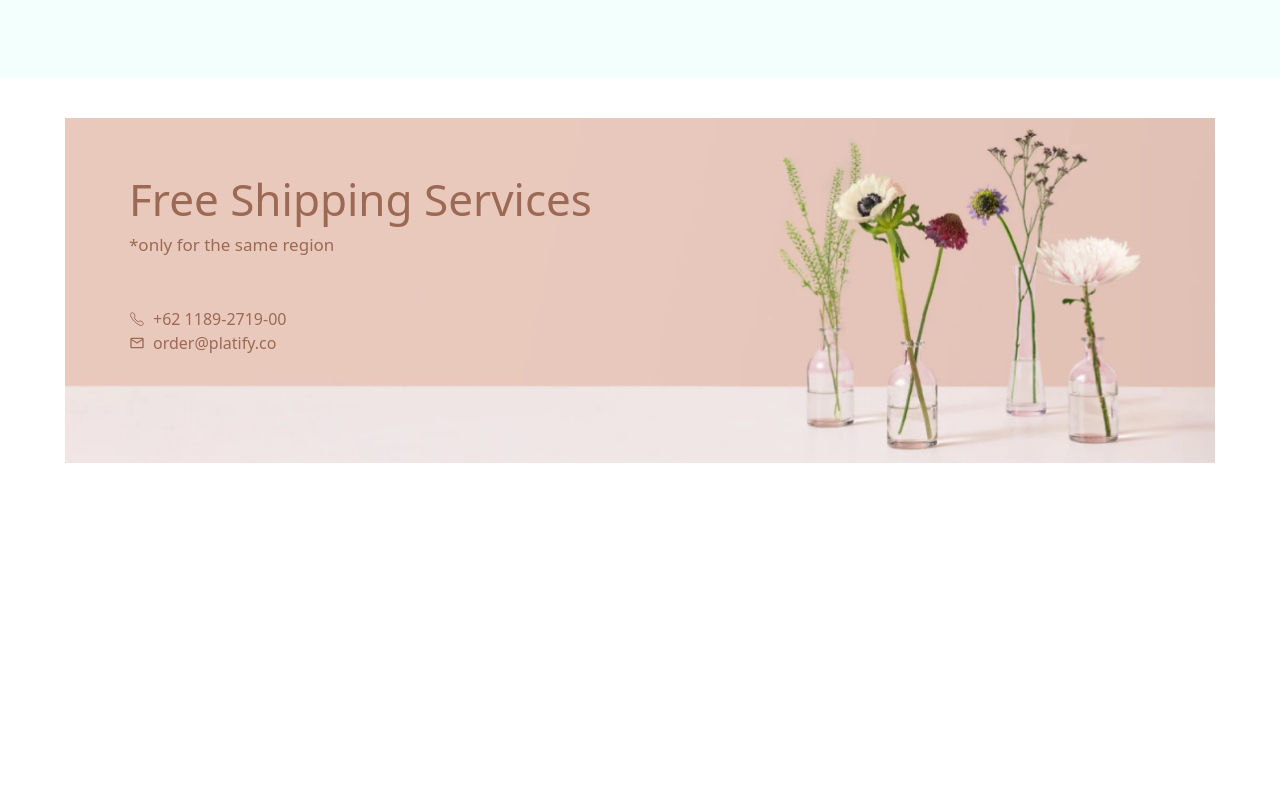
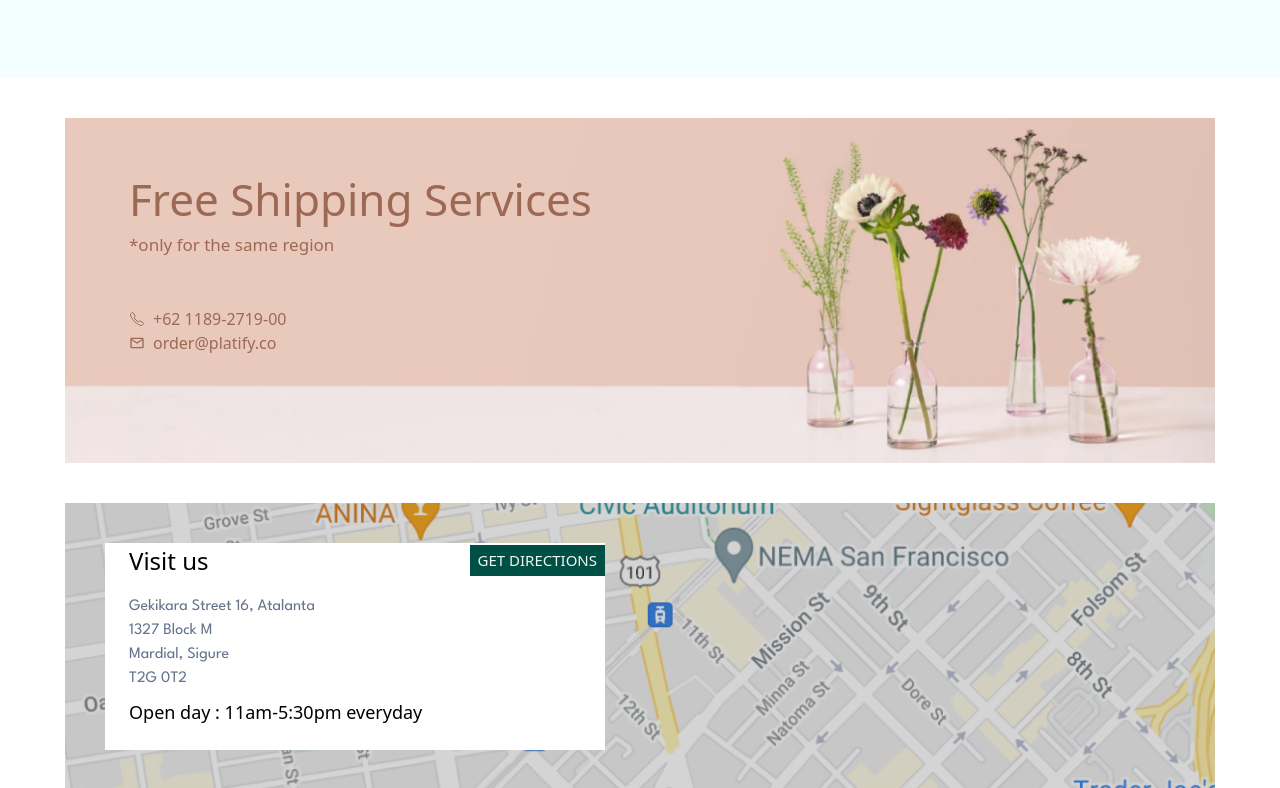
Before and after one commit to DavRahim/rose_day, a Next.js app: page / in a window 1280 px wide. Shown: the part 2874-3662 px from the top of the page. Before the commit the page ends 3337 px from the top, so only its background shows below. Built offline with nearby package versions, Linux system fonts and the light colour scheme.

Commit message:
all section work done

```diff
--- /dev/null
+++ b/app/components/Location.tsx
@@ -0,0 +1,41 @@
+import Image from "next/image";
+import React from "react";
+import { IoCallOutline } from "react-icons/io5";
+import { MdOutlineMailOutline } from "react-icons/md";
+import location from "../../public/location.png"
+
+type Props = {};
+
+const Location = (props: Props) => {
+    return (
+        <div className="w-full mx-auto mb-10">
+            <div className="800px:w-[1150px] w-full mx-auto">
+                <div className="relative">
+                    <Image
+                        src={location}
+                        alt=""
+                        width={1150}
+                        height={287}
+                    />
+                    <div className="bg-[#66666648] absolute top-0 left-0 w-full h-full">
+                        <div className=" bg-white w-[500px] mt-10 ml-10 pl-6 pb-6">
+                            <div className="flex items-center justify-between">
+                                <h2 className="text-[24px] font-roboto text-black">Visit us</h2>
+                                <h3 className="py-1 px-2 bg-primary text-[15px] font-roboto text-secondary">GET DIRECTIONS</h3>
+                            </div>
+                            <p className="text-[16px] font-leagueSpartan mt-4 text-slate-500">Gekikara Street 16, Atalanta  <br /> 1327 Block M  <br /> Mardial, Sigure  <br /> T2G 0T2
+                            </p>
+                            <p className="text-[18px] font-roboto mt-2">Open day : 11am-5:30pm everyday</p>
+
+                        </div>
+
+                    </div>
+                </div>
+
+            </div>
+
+        </div>
+    );
+};
+
+export default Location;
--- a/app/page.tsx
+++ b/app/page.tsx
@@ -7,6 +7,7 @@ import Search from "./components/Search";
 import Colorful from "./components/Colorful";
 import PlantStands from "./components/PlantStands";
 import Shipping from "./components/Shipping";
+import Location from "./components/Location";
 
 type Props = {};
 
@@ -22,6 +23,7 @@ const Home = (props: Props) => {
 				<Colorful/>
 				<PlantStands/>
 				<Shipping/>
+				<Location/>
 			</div>
 
 		</>
```
Also changed, not shown: public/location.png (renamed from public/Rectangle 8.png).
